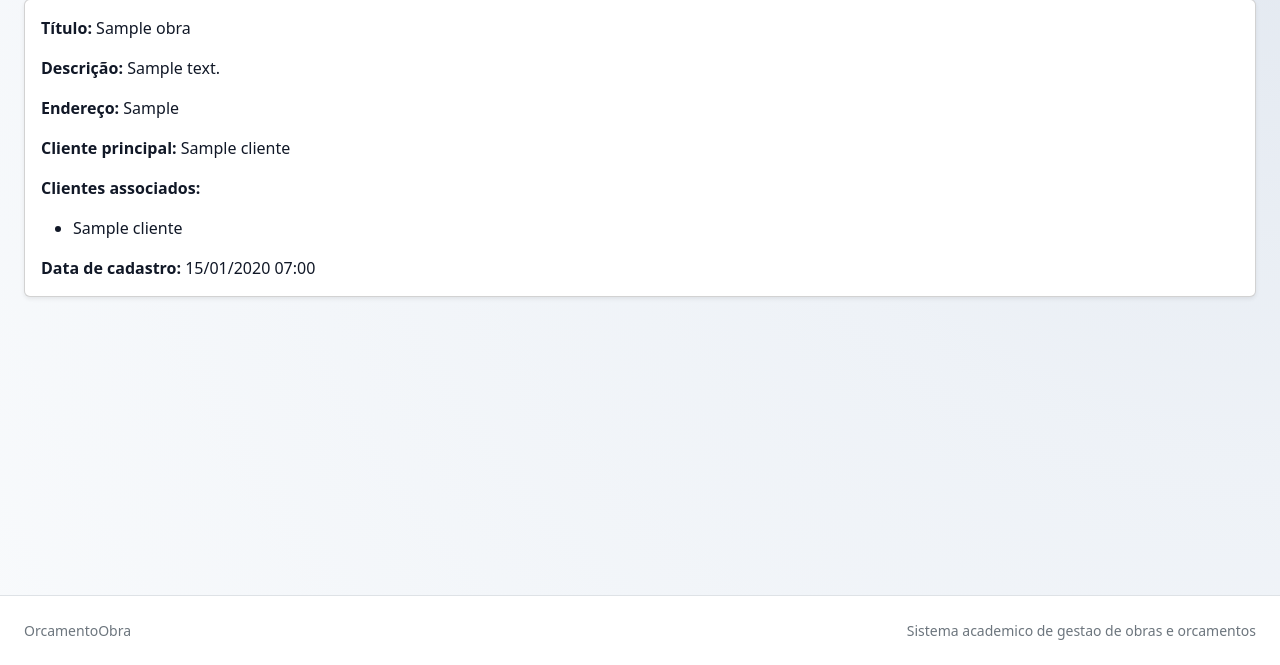
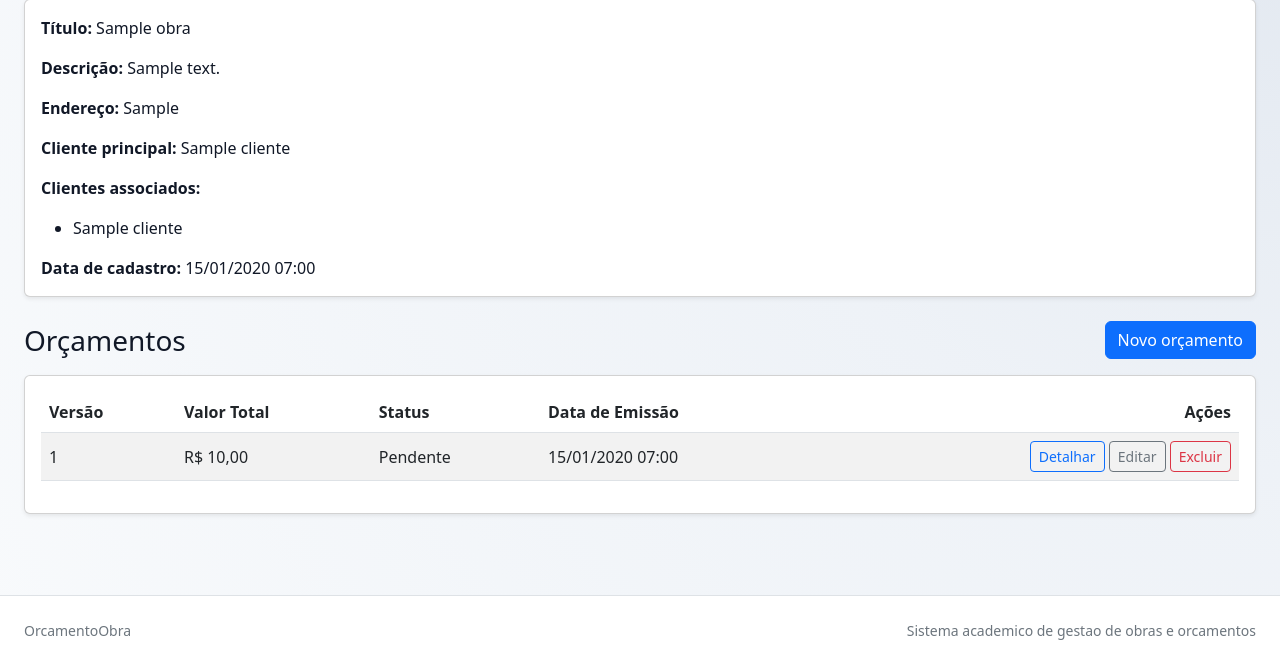
Before and after one commit to Luqui05/OrcamentoObra, a Django app: page /obras/1/ in a window 1280 px wide. Shown: the part 135-800 px from the top of the page. Run offline with Django 5.2, Linux system fonts and the light colour scheme; tables that the repository leaves empty hold one stand-in row (values such as "Sample post").

Commit message:
feat: CRUD de orçamento

```diff
--- a/core/templates/core/confirm_delete.html
+++ b/core/templates/core/confirm_delete.html
@@ -12,7 +12,9 @@
         <form method="post">
             {% csrf_token %}
             <button type="submit" class="btn btn-danger">Excluir</button>
-            {% if cancel_url_name %}
+            {% if cancel_url %}
+                <a href="{{ cancel_url }}" class="btn btn-outline-secondary">Cancelar</a>
+            {% elif cancel_url_name %}
                 <a href="{% url cancel_url_name %}" class="btn btn-outline-secondary">Cancelar</a>
             {% else %}
                 <a href="{% url 'cliente_list' %}" class="btn btn-outline-secondary">Cancelar</a>
--- a/core/templates/core/form.html
+++ b/core/templates/core/form.html
@@ -8,7 +8,7 @@
         <h5 class="mb-0">{{ titulo }}</h5>
     </div>
     <div class="card-body">
-        <form method="post">
+        <form method="post" enctype="multipart/form-data">
             {% csrf_token %}
             {{ form.as_p }}
             <button type="submit" class="btn btn-primary">{{ botao|default:"Salvar" }}</button>
--- a/core/templates/core/obra/detail.html
+++ b/core/templates/core/obra/detail.html
@@ -12,7 +12,7 @@
     </div>
 </div>
 
-<div class="card shadow-sm">
+<div class="card shadow-sm mb-4">
     <div class="card-body">
         <p><strong>Título:</strong> {{ obra.titulo }}</p>
         <p><strong>Descrição:</strong> {{ obra.descricao|default:"-" }}</p>
@@ -31,4 +31,46 @@
         <p class="mb-0"><strong>Data de cadastro:</strong> {{ obra.data_cadastro|date:"d/m/Y H:i" }}</p>
     </div>
 </div>
+
+<div class="d-flex justify-content-between align-items-center mb-3">
+    <h3 class="mb-0">Orçamentos</h3>
+    <a href="{% url 'orcamento_create' obra.pk %}" class="btn btn-primary">Novo orçamento</a>
+</div>
+
+<div class="card shadow-sm">
+    <div class="card-body">
+        {% if orcamentos %}
+            <div class="table-responsive">
+                <table class="table table-striped align-middle">
+                    <thead>
+                        <tr>
+                            <th>Versão</th>
+                            <th>Valor Total</th>
+                            <th>Status</th>
+                            <th>Data de Emissão</th>
+                            <th class="text-end">Ações</th>
+                        </tr>
+                    </thead>
+                    <tbody>
+                        {% for orcamento in orcamentos %}
+                            <tr>
+                                <td>{{ orcamento.versao }}</td>
+                                <td>R$ {{ orcamento.valor_total|floatformat:2 }}</td>
+                                <td>{{ orcamento.get_status_display }}</td>
+                                <td>{{ orcamento.data_emissao|date:"d/m/Y H:i" }}</td>
+                                <td class="text-end">
+                                    <a href="{% url 'orcamento_detail' orcamento.pk %}" class="btn btn-sm btn-outline-primary">Detalhar</a>
+                                    <a href="{% url 'orcamento_update' orcamento.pk %}" class="btn btn-sm btn-outline-secondary">Editar</a>
+                                    <a href="{% url 'orcamento_delete' orcamento.pk %}" class="btn btn-sm btn-outline-danger">Excluir</a>
+                                </td>
+                            </tr>
+                        {% endfor %}
+                    </tbody>
+                </table>
+            </div>
+        {% else %}
+            <p class="mb-0">Nenhum orçamento cadastrado para esta obra.</p>
+        {% endif %}
+    </div>
+</div>
 {% endblock %}
--- a/core/urls.py
+++ b/core/urls.py
@@ -13,19 +13,33 @@ from .views import (
     ObraListView,
     ObraUpdateView,
     SobreTemplateView,
+    OrcamentoDetailView,
+    OrcamentoCreateView,
+    OrcamentoUpdateView,
+    OrcamentoDeleteView,
 )
 
 urlpatterns = [
     path("", HomeTemplateView.as_view(), name="index"),
     path("sobre/", SobreTemplateView.as_view(), name="sobre"),
+
+    # Clientes
     path("clientes/", ClienteListView.as_view(), name="cliente_list"),
     path("clientes/novo/", ClienteCreateView.as_view(), name="cliente_create"),
     path("clientes/<int:pk>/", ClienteDetailView.as_view(), name="cliente_detail"),
     path("clientes/<int:pk>/editar/", ClienteUpdateView.as_view(), name="cliente_update"),
     path("clientes/<int:pk>/excluir/", ClienteDeleteView.as_view(), name="cliente_delete"),
+
+    # Obras
     path("obras/", ObraListView.as_view(), name="obra_list"),
     path("obras/nova/", ObraCreateView.as_view(), name="obra_create"),
     path("obras/<int:pk>/", ObraDetailView.as_view(), name="obra_detail"),
     path("obras/<int:pk>/editar/", ObraUpdateView.as_view(), name="obra_update"),
     path("obras/<int:pk>/excluir/", ObraDeleteView.as_view(), name="obra_delete"),
+
+    # Orcamento
+    path("orcamentos/<int:pk>/", OrcamentoDetailView.as_view(), name="orcamento_detail"),
+    path("obras/<int:obra_pk>/orcamentos/novo/", OrcamentoCreateView.as_view(), name="orcamento_create"),
+    path("orcamentos/<int:pk>/editar/", OrcamentoUpdateView.as_view(), name="orcamento_update"),
+    path("orcamentos/<int:pk>/excluir/", OrcamentoDeleteView.as_view(), name="orcamento_delete"),
 ]
--- a/core/views.py
+++ b/core/views.py
@@ -8,8 +8,8 @@ from django.views.generic import (
     UpdateView,
 )
 
-from .forms import ClienteForm, ObraForm
-from .models import Cliente, Obra
+from .forms import ClienteForm, ObraForm, OrcamentoForm
+from .models import Cliente, Obra, Orcamento
 
 
 class HomeTemplateView(TemplateView):
@@ -84,6 +84,11 @@ class ObraDetailView(DetailView):
     template_name = "core/obra/detail.html"
     context_object_name = "obra"
 
+    def get_context_data(self, **kwargs):
+        context =  super().get_context_data(**kwargs)
+        context["orcamentos"] = self.object.orcamentos.all()
+        return context
+
 
 class ObraCreateView(CreateView):
     model = Obra
@@ -120,3 +125,60 @@ class ObraDeleteView(DeleteView):
         "titulo": "Excluir obra",
         "cancel_url_name": "obra_list",
     }
+
+class OrcamentoDetailView(DetailView):
+    model = Orcamento
+    template_name = "core/orcamento/detail.html"
+    context_object_name = "orcamento"
+
+class OrcamentoCreateView(CreateView):
+    model = Orcamento
+    form_class = OrcamentoForm
+    template_name = "core/form.html"
+
+    def get_success_url(self):
+        return reverse_lazy("obra_detail", kwargs={"pk": self.object.obra.pk})
+
+    def get_initial(self):
+        initial = super().get_initial()
+        obra_pk = self.kwargs.get("obra_pk")
+        initial["obra"] = Obra.objects.get(pk=obra_pk)
+        return initial
+
+    def form_valid(self, form):
+        obra_pk = self.kwargs.get("obra_pk")
+        form.instance.obra = Obra.objects.get(pk=obra_pk)
+        return super().form_valid(form)
+
+    extra_context = {
+        "titulo": "Cadastrar orçamento",
+        "botao": "Salvar",
+    }
+
+class OrcamentoUpdateView(UpdateView):
+    model = Orcamento
+    form_class = OrcamentoForm
+    template_name = "core/form.html"
+
+    def get_success_url(self):
+        return reverse_lazy("obra_detail", kwargs={"pk": self.object.obra.pk})
+
+    extra_context = {
+        "titulo": "Editar orçamento",
+        "botao": "Atualizar",
+    }
+
+class OrcamentoDeleteView(DeleteView):
+    model = Orcamento
+    template_name = "core/confirm_delete.html"
+
+    def get_success_url(self):
+        return reverse_lazy("obra_detail", kwargs={"pk": self.object.obra.pk})
+
+    def get_context_data(self, **kwargs):
+        context = super().get_context_data(**kwargs)
+        context["titulo"] = "Excluir orçamento"
+        context["cancel_url"] = reverse_lazy(
+            "obra_detail", kwargs={"pk": self.object.obra.pk}
+        )
+        return context
```
Also changed, not shown: core/forms.py (+13 -1 lines), core/templates/core/orcamento/detail.html (added, +34 -0 lines).
